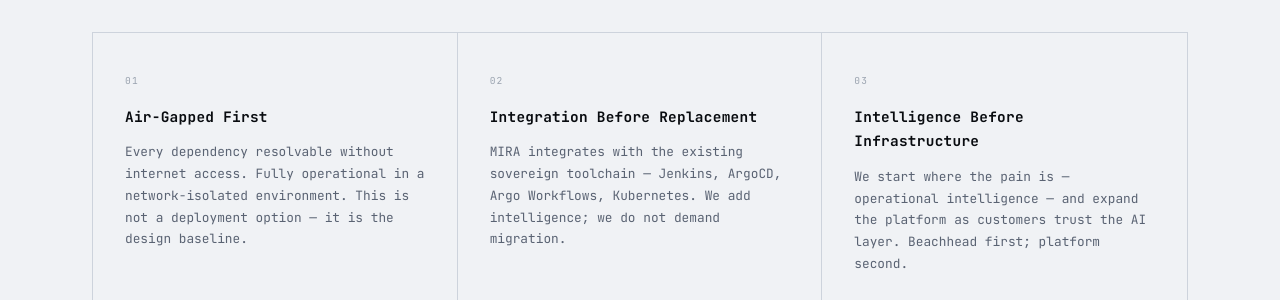
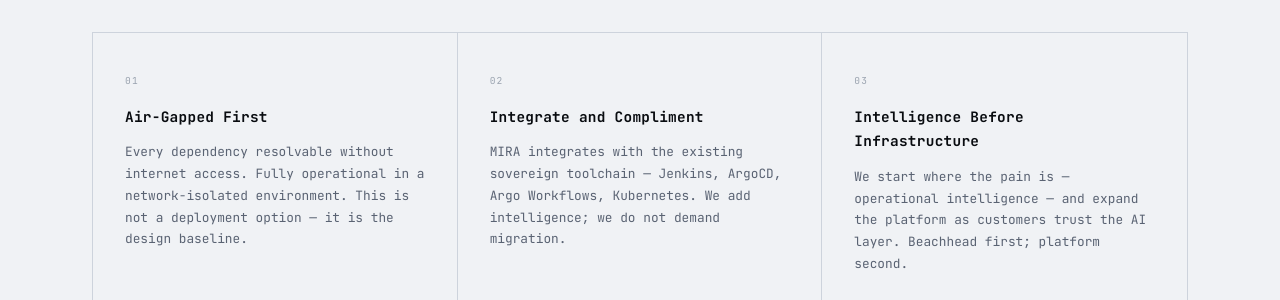
Before and after one commit to mirastacklabs-ai/mirastacklabs-ai.github.io, a Jekyll site: the page built from index.html, in a window 1280 px wide and 900 px high, scrolled down 6105 px. Shown: the part 153-453 px from the top of the window. Built offline with Jekyll 4.4.1, drawn with Linux system fonts in a browser that asks for light colours.

Commit message:
fix: remove market.opportunity label from problem section

```diff
--- a/index.html
+++ b/index.html
@@ -49,7 +49,6 @@
     <div class="problem__grid">
 
       <div class="reveal">
-        <span class="label">market.opportunity</span>
         <h2>There is no unified, sovereign AI control plane governing infrastructure from silicon to DevSecOps.</h2>
         <div class="problem__close">
           <p>Sovereign institutions operate blind. AI exists only in the cloud. The infrastructure layer has no intelligence layer.</p>
@@ -409,7 +408,7 @@
 
       <div class="principle reveal reveal--delay-2">
         <span class="principle__index">02</span>
-        <div class="principle__title">Integration Before Replacement</div>
+        <div class="principle__title">Integrate and Compliment</div>
         <p class="principle__desc">MIRA integrates with the existing sovereign toolchain — Jenkins, ArgoCD, Argo Workflows, Kubernetes. We add intelligence; we do not demand migration.</p>
       </div>
 
```
